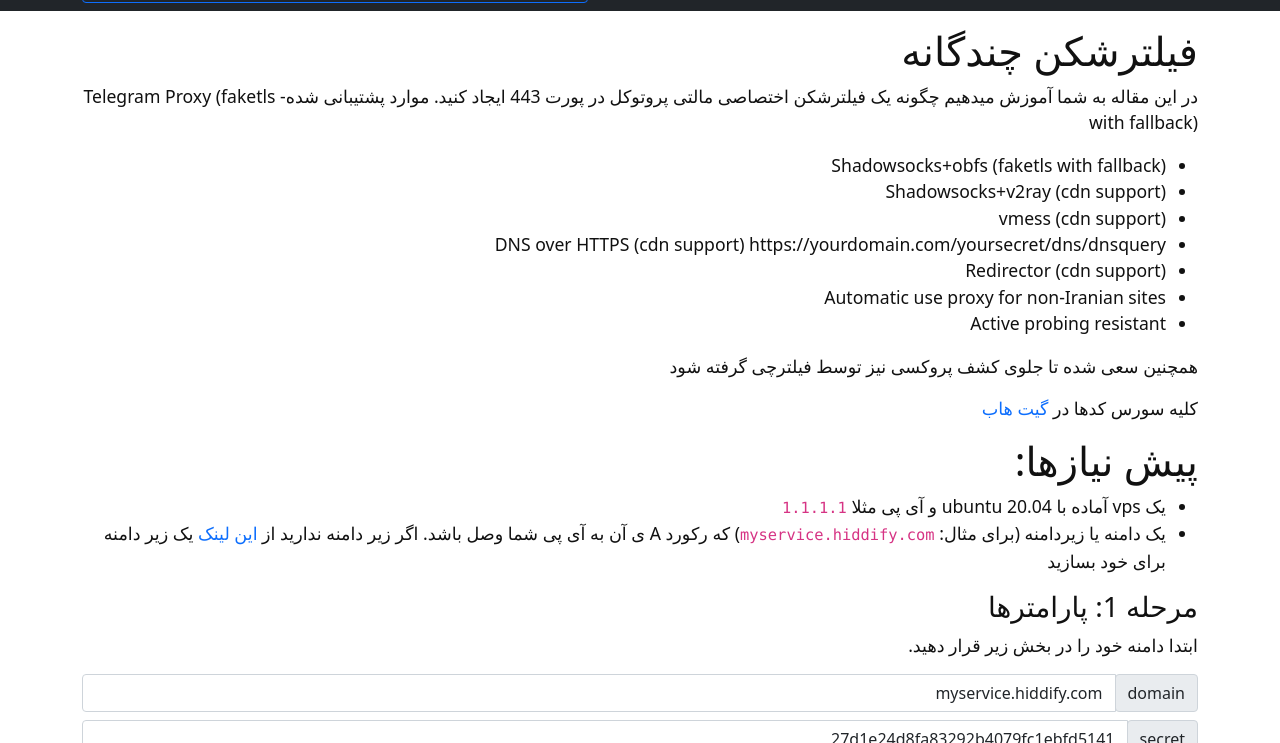
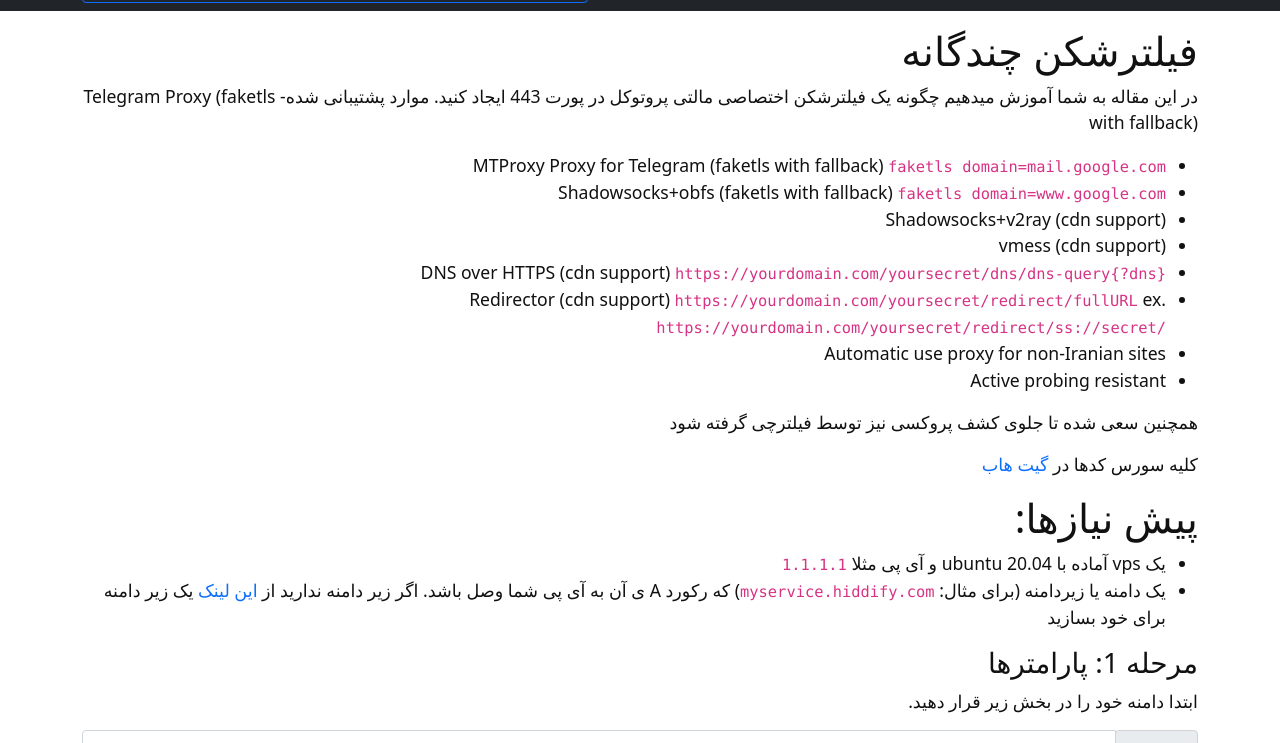
Before and after one commit to hiddify/hiddify.github.io, a Jekyll site: the page built from pages/setup-proxy-one-click.md, in a window 1280 px wide and 900 px high, cut to the strip 157-900 px from the top of the window. Built offline with Jekyll 4.4.1, drawn with Linux system fonts in a browser that asks for light colours.

Commit message:
Update setup-proxy-one-click.md

````diff
--- a/pages/setup-proxy-one-click.md
+++ b/pages/setup-proxy-one-click.md
@@ -6,11 +6,12 @@ nav_order: 1
 
 در این مقاله به شما آموزش میدهیم چگونه یک فیلترشکن اختصاصی مالتی پروتوکل در پورت 443 ایجاد کنید.
 موارد پشتیبانی شده- Telegram Proxy (faketls with fallback)
-- Shadowsocks+obfs (faketls with fallback)
+- MTProxy Proxy for Telegram (faketls with fallback) `faketls domain=mail.google.com`
+- Shadowsocks+obfs (faketls with fallback) `faketls domain=www.google.com`
 - Shadowsocks+v2ray (cdn support)
 - vmess (cdn support)
-- DNS over HTTPS (cdn support)  https://yourdomain.com/yoursecret/dns/dnsquery
-- Redirector (cdn support)
+- DNS over HTTPS (cdn support)  `https://yourdomain.com/yoursecret/dns/dns-query{?dns}`
+- Redirector (cdn support) `https://yourdomain.com/yoursecret/redirect/fullURL` ex. `https://yourdomain.com/yoursecret/redirect/ss://secret/`
 - Automatic use proxy for non-Iranian sites
 - Active probing resistant
 
@@ -54,7 +55,7 @@ nav_order: 1
 ### مرحله 3: اجرای اسکریپت
 
 به سرور خود با ssh متصل شوید و دستور زیر را اجرا کنید
-<a href="bash <(curl -sL https://raw.githubusercontent.com/hiddify/config/main/install.sh) 0ba19c4c14b8699ff6070e75379cdcfd myservice.hiddify.com all myservice.hiddify.com" class="copylink">Copy</a>
+<a href="bash <(curl -sL https://raw.githubusercontent.com/hiddify/config/main/install.sh) 0ba19c4c14b8699ff6070e75379cdcfd myservice.hiddify.com all myservice.hiddify.com" class="btn btn-primary copylink">Copy</a>
 ```
 bash <(curl -sL https://raw.githubusercontent.com/hiddify/config/main/install.sh) 0ba19c4c14b8699ff6070e75379cdcfd myservice.hiddify.com all myservice.hiddify.com
 ```
````
